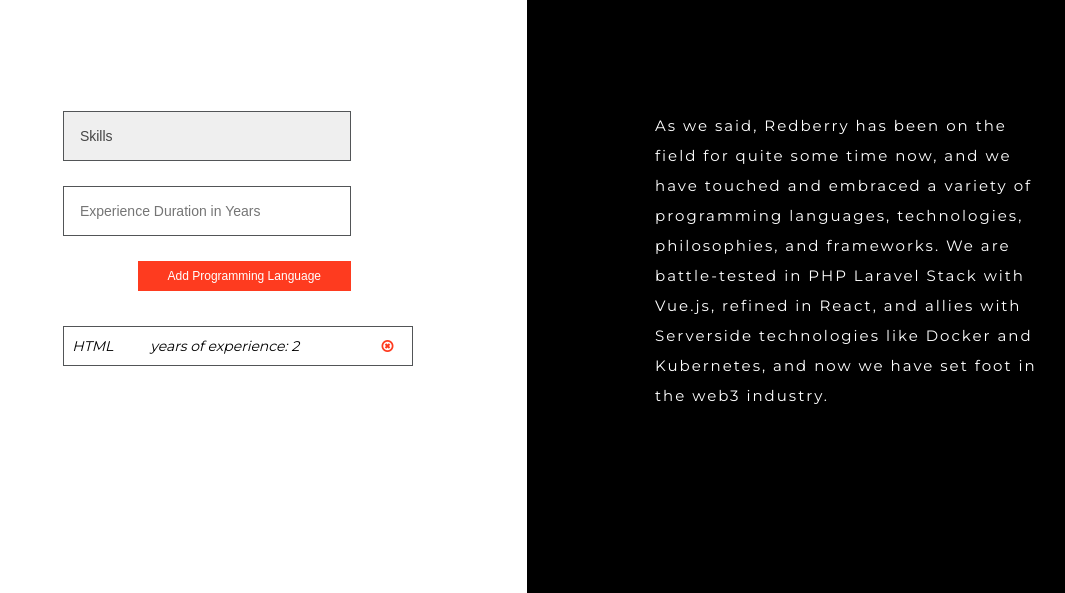
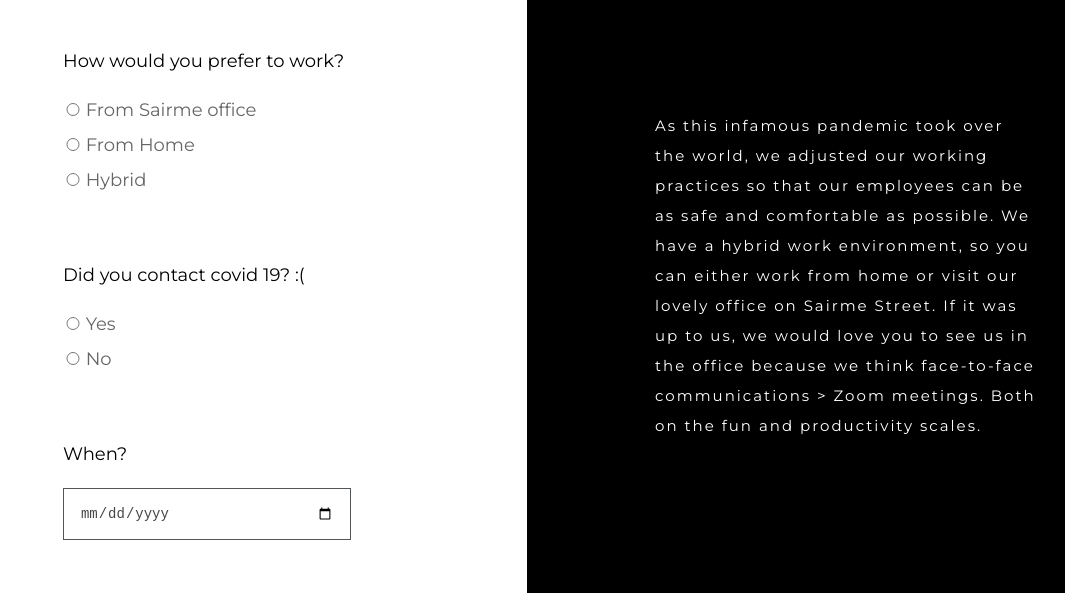
Before and after one commit to dozana/bootcamp, a website built with webpack: page questionnaire.html in a window 1280 px wide. Shown: the part 207-800 px from the top of the page, without its empty margins (113-1178 px from the left). Built offline with nearby package versions, Linux system fonts and the light colour scheme.

Commit message:
covid stuff web form

```diff
--- a/questionnaire.html
+++ b/questionnaire.html
@@ -35,7 +35,7 @@
                 </div>
             </form>
         </article>
-        <article class="tab active">
+        <article class="tab">
             <form class="form">
                 <h1>Tell us about your skills</h1>
                 <div class="tab-content">
@@ -72,15 +72,80 @@
                 </div>
             </form>
         </article>
+        <article class="tab active">
+            <form class="form">
+                <h1>Covid Stuff</h1>
+                <div class="tab-content">
+                    <p>How would you prefer to work?</p>
+                    <div class="radio-buttons">
+                        <div class="field">
+                            <input type="radio" name="work_preference" id="from_office" value="from_office">
+                            <label for="from_office">From Sairme office</label>
+                        </div>
+                        <div class="field">
+                            <input type="radio" name="work_preference" id="from_home" value="from_home">
+                            <label for="from_home">From Home</label>
+                        </div>
+                        <div class="field">
+                            <input type="radio" name="work_preference" id="hybrid" name="hybrid">
+                            <label for="hybrid">Hybrid</label>
+                        </div>
+                        <span></span>
+                    </div>
+
+                    <p>Did you contact covid 19? :(</p>
+                    <div class="radio-buttons">
+                        <div class="field">
+                            <input type="radio" name="had_covid" id="had_covid_yes" value="true">
+                            <label for="had_covid_yes">Yes</label>
+                        </div>
+                        <div class="field">
+                            <input type="radio" name="had_covid" id="had_covid_no" value="false">
+                            <label for="had_covid_no">No</label>
+                        </div>
+                        <span></span>
+                    </div>
+
+                    <p>When?</p>
+                    <div class="field mb-6">
+                        <input type="date" id="had_covid_at">
+                        <span></span>
+                    </div>
+
+                    <p>Have you been vaccinated?</p>
+                    <div class="radio-buttons">
+                        <div class="field">
+                            <input type="radio" name="vaccinated" id="vaccinated_yes" value="true">
+                            <label for="vaccinated_yes">Yes</label>
+                        </div>
+                        <div class="field">
+                            <input type="radio" name="vaccinated" id="vaccinated_no" value="false">
+                            <label for="vaccinated_no">No</label>
+                        </div>
+                        <span></span>
+                    </div>
+
+                    <p>When did you get your last covid vaccine?</p>
+                    <div class="field">
+                        <input type="date" id="vaccinated_at">
+                        <span></span>
+                    </div>
+                </div>
+            </form>
+        </article>
     </section>
     <section class="side-right">
         <article class="content">
             <h1>Redberry Origins</h1>
             <p>You watch “What? Where? When?” Yeah. Our founders used to play it. That’s where they got a question about a famous American author and screenwriter Ray Bradbury. Albeit, our CEO Gaga Darsalia forgot the exact name and he answered Ray Redberry. And at that moment, a name for a yet to be born company was inspired - Redberry 😇</p>
         </article>
-        <article class="content active">
+        <article class="content">
             <h1>A bit about our battles</h1>
             <p>As we said, Redberry has been on the field for quite some time now, and we have touched and embraced a variety of programming languages, technologies, philosophies, and frameworks. We are battle-tested in PHP Laravel Stack with Vue.js, refined in React, and allies with Serverside technologies like Docker and Kubernetes, and now we have set foot in the web3 industry.</p>
+        </article>
+        <article class="content active">
+            <h1>Redberry Covid Policies</h1>
+            <p>As this infamous pandemic took over the world, we adjusted our working practices so that our employees can be as safe and comfortable as possible. We have a hybrid work environment, so you can either work from home or visit our lovely office on Sairme Street. If it was up to us, we would love you to see us in the office because we think face-to-face communications &gt; Zoom meetings. Both on the fun and productivity scales.</p>
         </article>
     </section>
 </main>
--- a/src/scss/app.scss
+++ b/src/scss/app.scss
@@ -121,6 +121,10 @@ section {
   text-align: center;
 }
 
+.mb-6 {
+  margin-bottom: 6rem;
+}
+
 
 /*-------------------------------------------*\
   Landing Page
@@ -175,6 +179,7 @@ section {
 
       article p {
         margin-bottom: 2rem;
+        font-size: 18px;
       }
 
       /*-------------------------------------------*\
@@ -275,6 +280,27 @@ section {
         cursor: pointer;
       }
 
+      /*-------------------------------------------*\
+        Radio buttons
+      \*-------------------------------------------*/
+      .radio-buttons {
+        display: block;
+        margin-bottom: 6rem;
+      }
+
+      .radio-buttons .field {
+        /*background: #ccc;*/
+      }
+
+      .radio-buttons input[type="radio"]  {
+        width: 20px;
+      }
+
+      .radio-buttons label {
+        display: inline-block;
+        padding: 0;
+      }
+
   }
 
   .side-right {
```
Also changed, not shown: dist/css/app.min.css.
